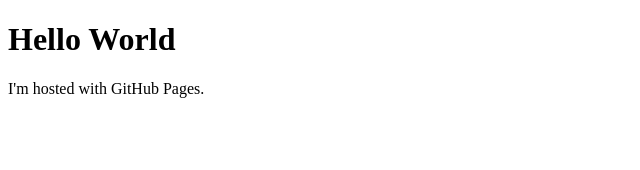
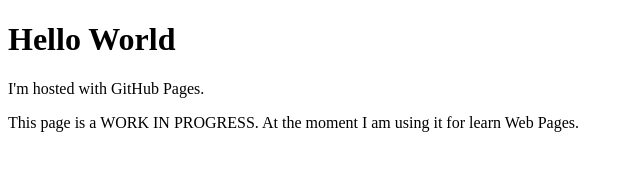
Before and after one commit to Giova-Dev/Giova-Dev.github.io, a plain HTML site: page index.html in a window 1280 px wide. Shown: the whole page, without its empty margins (0-640 px from the left). Drawn offline with Linux system fonts and the light colour scheme.

Commit message:
Update index.html

```diff
--- a/index.html
+++ b/index.html
@@ -3,5 +3,7 @@
 <body>
 <h1>Hello World</h1>
 <p>I'm hosted with GitHub Pages.</p>
+<p>This page is a WORK IN PROGRESS.
+At the moment I am using it for learn Web Pages.</p>
 </body>
 </html>
```
